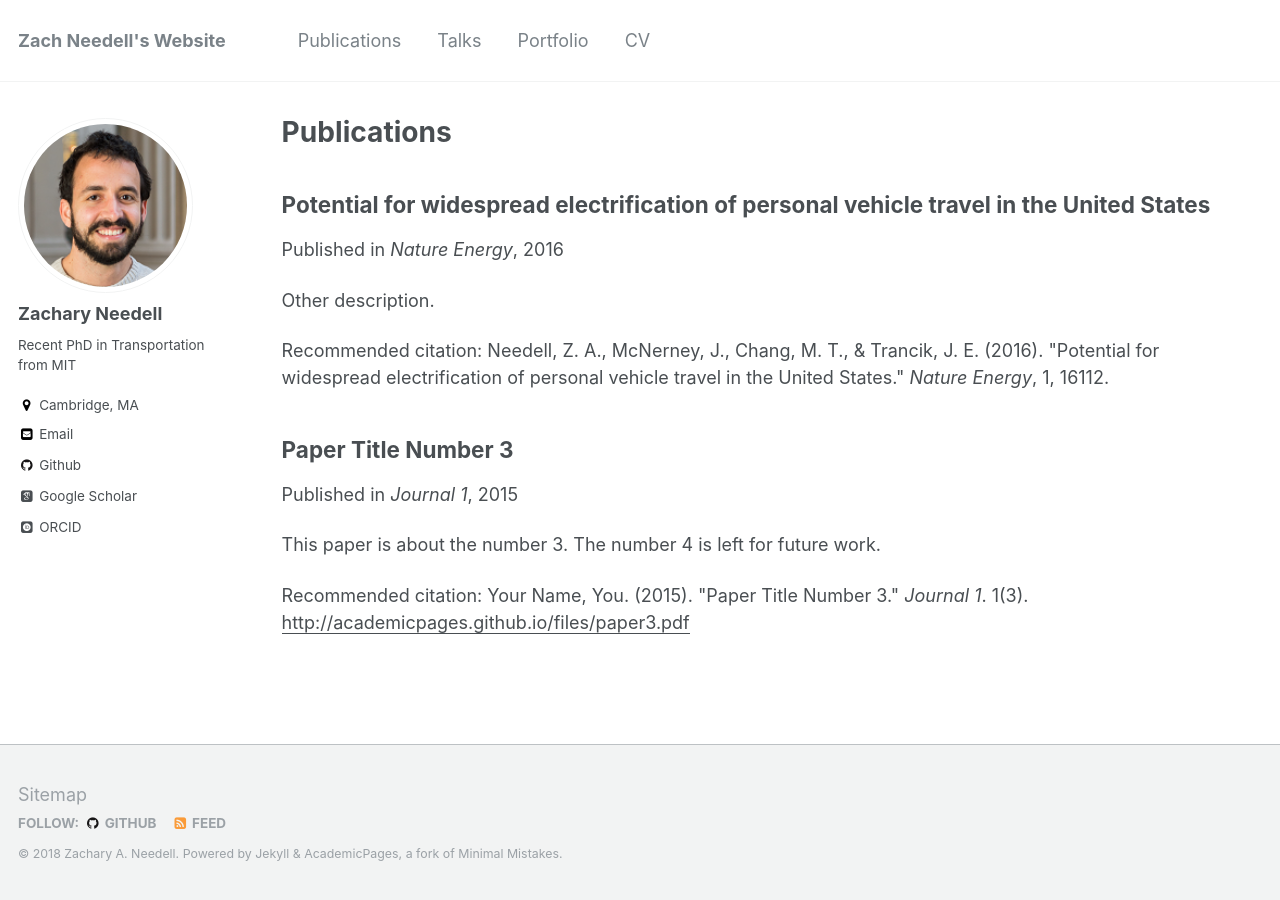
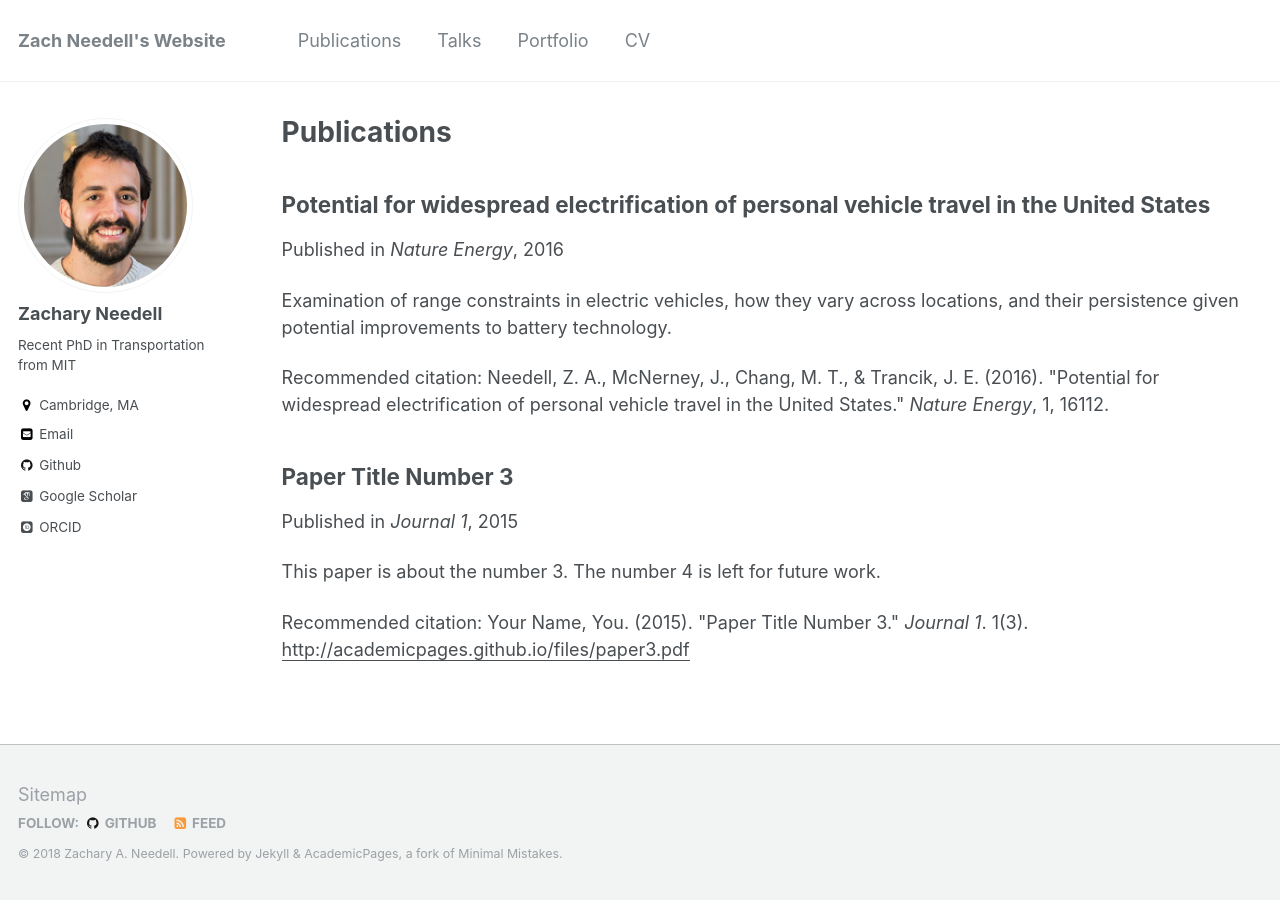
Before and after one commit to zneedell/zneedell.github.io, a Jekyll site: the page built from _pages/publications.md, in a window 1280 px wide. Built offline with Jekyll 4.4.1, drawn with Linux system fonts in a browser that asks for light colours; some web fonts are replaced; a file with an impossible date is left out.

Commit message:
more details about papers

```diff
--- a/_publications/nenergy_2016.md
+++ b/_publications/nenergy_2016.md
@@ -2,7 +2,7 @@
 title: "Potential for widespread electrification of personal vehicle travel in the United States"
 collection: publications
 permalink: /publication/nenergy_2016
-excerpt: 'Other description.'
+excerpt: 'Examination of range constraints in electric vehicles, how they vary across locations, and their persistence given potential improvements to battery technology.'
 date: 2016-8-15
 venue: 'Nature Energy'
 citation: 'Needell, Z. A., McNerney, J., Chang, M. T., & Trancik, J. E. (2016). &quot;Potential for widespread electrification of personal vehicle travel in the United States.&quot; <i>Nature Energy</i>, 1, 16112.'
```
Also changed, not shown: _publications/TRR_2017.md (+1 -1 lines), 1 other file.
